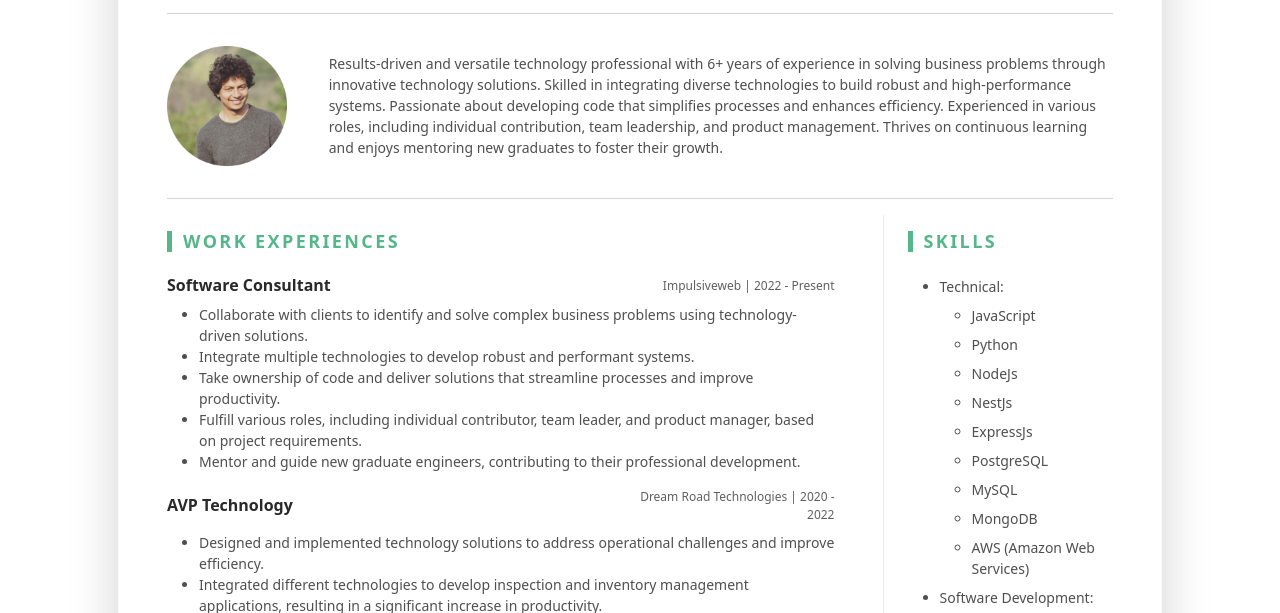
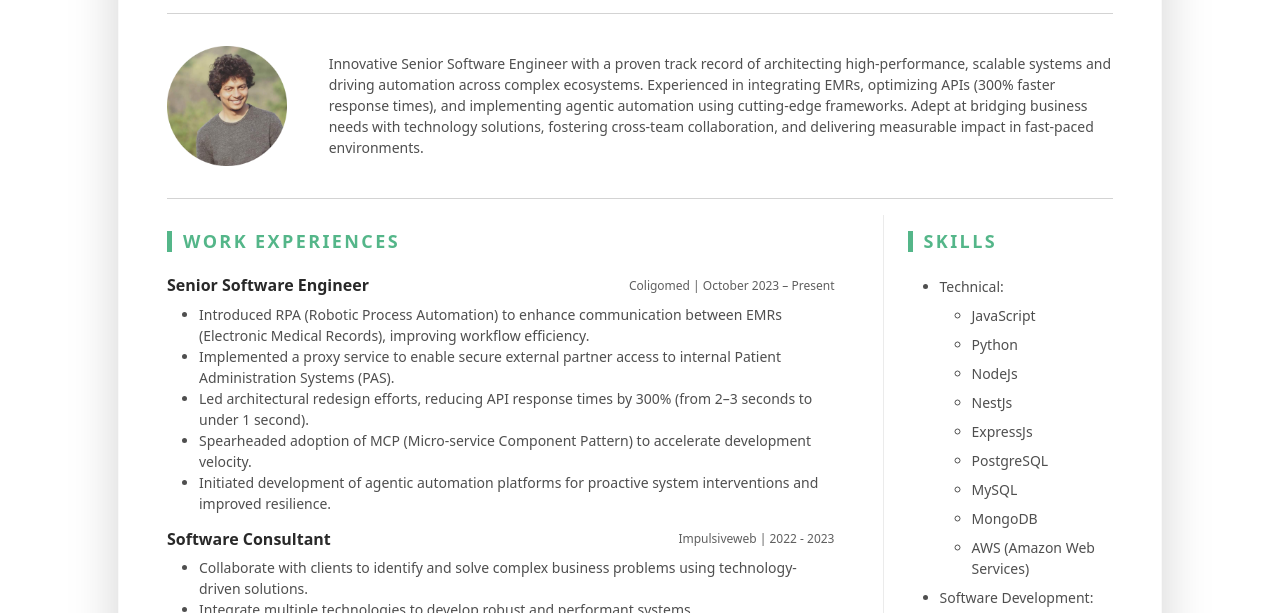
Before and after one commit to atu108/atu108.github.io, a plain HTML site: page index.html in a window 1280 px wide. Shown: the part 183-796 px from the top of the page. Drawn offline with Linux system fonts and the light colour scheme.

Commit message:
Revise resume content for Senior Software Engineer role
Updated professional summary and work experience section to reflect current role and achievements.

```diff
--- a/index.html
+++ b/index.html
@@ -53,11 +53,9 @@
 
 						<div class="col text-start">
 							<p class="mb-0">
-								Results-driven and versatile technology professional with 6+ years of experience in solving business problems through innovative technology solutions.
-								Skilled in integrating diverse technologies to build robust and high-performance systems.
-								Passionate about developing code that simplifies processes and enhances efficiency.
-								Experienced in various roles, including individual contribution, team leadership, and product management.
-								Thrives on continuous learning and enjoys mentoring new graduates to foster their growth.
+								Innovative Senior Software Engineer with a proven track record of architecting high-performance, scalable systems and driving automation across complex ecosystems.
+								Experienced in integrating EMRs, optimizing APIs (300% faster response times), and implementing agentic automation using cutting-edge frameworks.
+								Adept at bridging business needs with technology solutions, fostering cross-team collaboration, and delivering measurable impact in fast-paced environments.
 							</p>
 						</div><!--//col-->
 					</div>
@@ -70,8 +68,25 @@
 								<h3 class="text-uppercase resume-section-heading mb-4">Work Experiences</h3>
 								<div class="item mb-3">
 									<div class="item-heading row align-items-center mb-2">
+										<h4 class="item-title col-12 col-md-6 col-lg-8 mb-2 mb-md-0">Senior Software Engineer</h4>
+										<div class="item-meta col-12 col-md-6 col-lg-4 text-muted text-start text-md-end">Coligomed | October 2023 – Present</div>
+
+									</div>
+									<div class="item-content">
+
+										<ul class="resume-list">
+											<li>Introduced RPA (Robotic Process Automation) to enhance communication between EMRs (Electronic Medical Records), improving workflow efficiency.</li>
+											<li>Implemented a proxy service to enable secure external partner access to internal Patient Administration Systems (PAS).</li>
+											<li>Led architectural redesign efforts, reducing API response times by 300% (from 2–3 seconds to under 1 second).</li>
+											<li>Spearheaded adoption of MCP (Micro-service Component Pattern) to accelerate development velocity.</li>
+											<li>Initiated development of agentic automation platforms for proactive system interventions and improved resilience.</li>
+										</ul>
+									</div>
+								</div><!--//item-->
+								<div class="item mb-3">
+									<div class="item-heading row align-items-center mb-2">
 										<h4 class="item-title col-12 col-md-6 col-lg-8 mb-2 mb-md-0">Software Consultant</h4>
-										<div class="item-meta col-12 col-md-6 col-lg-4 text-muted text-start text-md-end">Impulsiveweb | 2022 - Present</div>
+										<div class="item-meta col-12 col-md-6 col-lg-4 text-muted text-start text-md-end">Impulsiveweb | 2022 - 2023</div>
 
 									</div>
 									<div class="item-content">
```
